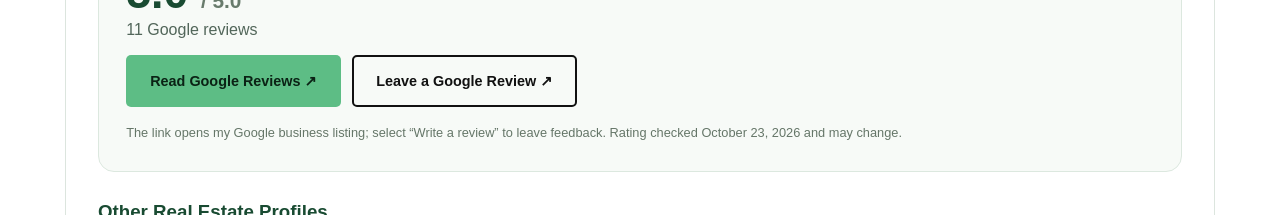
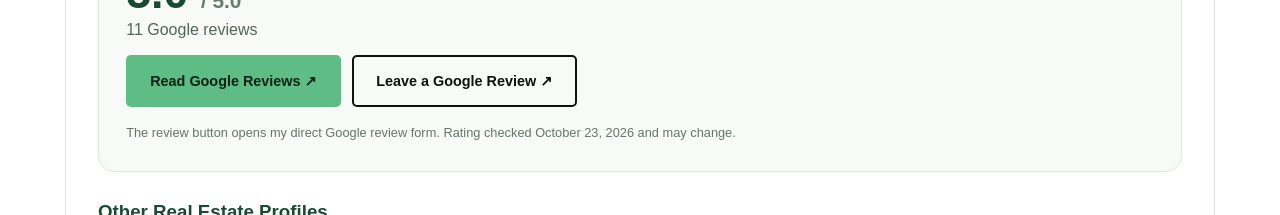
Before and after one commit to joeysellsct/Explore-Connecticut-Living, a Next.js app: page /en in a window 1280 px wide. Shown: the part 3760-3975 px from the top of the page. Built offline with nearby package versions, Linux system fonts and the light colour scheme; no server answers.

Commit message:
Link Google review CTA directly to Joey's supplied review form

```diff
--- a/app/[locale]/JoeyReviews.tsx
+++ b/app/[locale]/JoeyReviews.tsx
@@ -1,6 +1,7 @@
 import Link from 'next/link';
 
 const googleBusiness='https://www.google.com/maps/search/?api=1&query=Joey%20McVety%20with%20mygoodagent%20680%20Boston%20Post%20Rd%20Milford%20CT';
+const googleReview='https://g.page/r/CcAsaHK6A7vUEBM/review';
 const zillowDirectory='https://zillow.com/reviews/write/?s=X1-ZUraiw82n5l3bd_6o78g';
 const realty='https://www.realty.com/real-estate-agents/3549463/joey_mcvety';
 const homes='https://www.homes.com/real-estate-agents/milford-ct/p3/';
@@ -17,9 +18,9 @@ export default function JoeyReviews({locale,compact=false}:{locale:string;compac
    <p>{es?'11 opiniones de Google':'11 Google reviews'}</p>
    <div className="joey-review-actions">
     <a className="button-primary" href={googleBusiness} target="_blank" rel="noopener noreferrer">{es?'Ver opiniones en Google':'Read Google Reviews'} ↗</a>
-    <a className="button-outline" href={googleBusiness} target="_blank" rel="noopener noreferrer">{es?'Dejar una opinión en Google':'Leave a Google Review'} ↗</a>
+    <a className="button-outline" href={googleReview} target="_blank" rel="noopener noreferrer">{es?'Dejar una opinión en Google':'Leave a Google Review'} ↗</a>
    </div>
-   <small>{es?'El enlace abre mi ficha de Google; elige «Escribir una reseña» para dejar tu opinión. Calificación consultada el 23 de octubre de 2026; puede cambiar.':'The link opens my Google business listing; select “Write a review” to leave feedback. Rating checked October 23, 2026 and may change.'}</small>
+   <small>{es?'El botón para dejar una opinión abre directamente el formulario de Google. Calificación consultada el 23 de octubre de 2026; puede cambiar.':'The review button opens my direct Google review form. Rating checked October 23, 2026 and may change.'}</small>
   </div>
   <h3>{es?'Otros perfiles inmobiliarios':'Other Real Estate Profiles'}</h3>
   <div className="joey-review-profiles">
```
